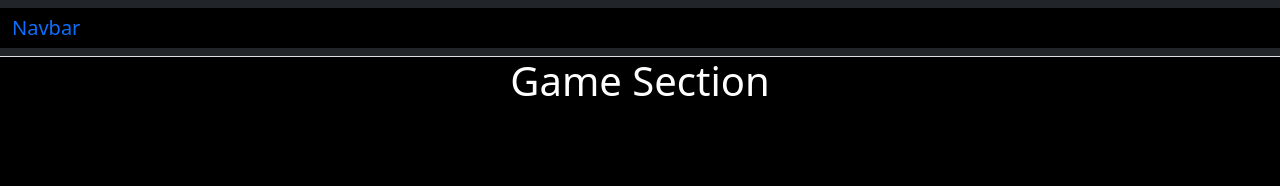
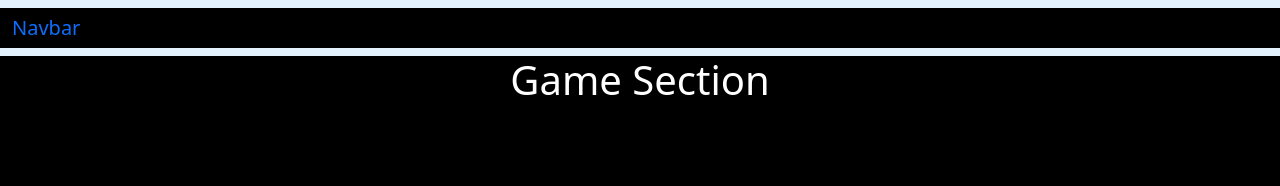
Before and after one commit to Kylian1jona/SuperVehicles, a plain HTML site: page index.html in a window 1280 px wide. Shown: the top 186 px of the page. Drawn offline with nearby package versions, Linux system fonts and the light colour scheme.

Commit message:
Update index.html

```diff
--- a/index.html
+++ b/index.html
@@ -23,8 +23,8 @@
     nav{color:white}
 </style>
 <body>
-<nav class="navbar bg-dark border-bottom border-bottom-dark" data-bs-theme="dark">
-  <div class="container-fluid">
+<nav class="navbar" style="background-color: #e3f2fd;">
+    <div class="container-fluid">
     <a class="navbar-brand" href="#">Navbar</a>
     <button class="navbar-toggler" type="button" data-bs-toggle="collapse" data-bs-target="#navbarNav" aria-controls="navbarNav" aria-expanded="false" aria-label="Toggle navigation">
       <span class="navbar-toggler-icon"></span>
@@ -47,9 +47,6 @@
     </div>
   </div>
 </nav>
-
-
-
 
   <div class="game">
     <h1>Game Section</h1><br><br><br><br>
```
